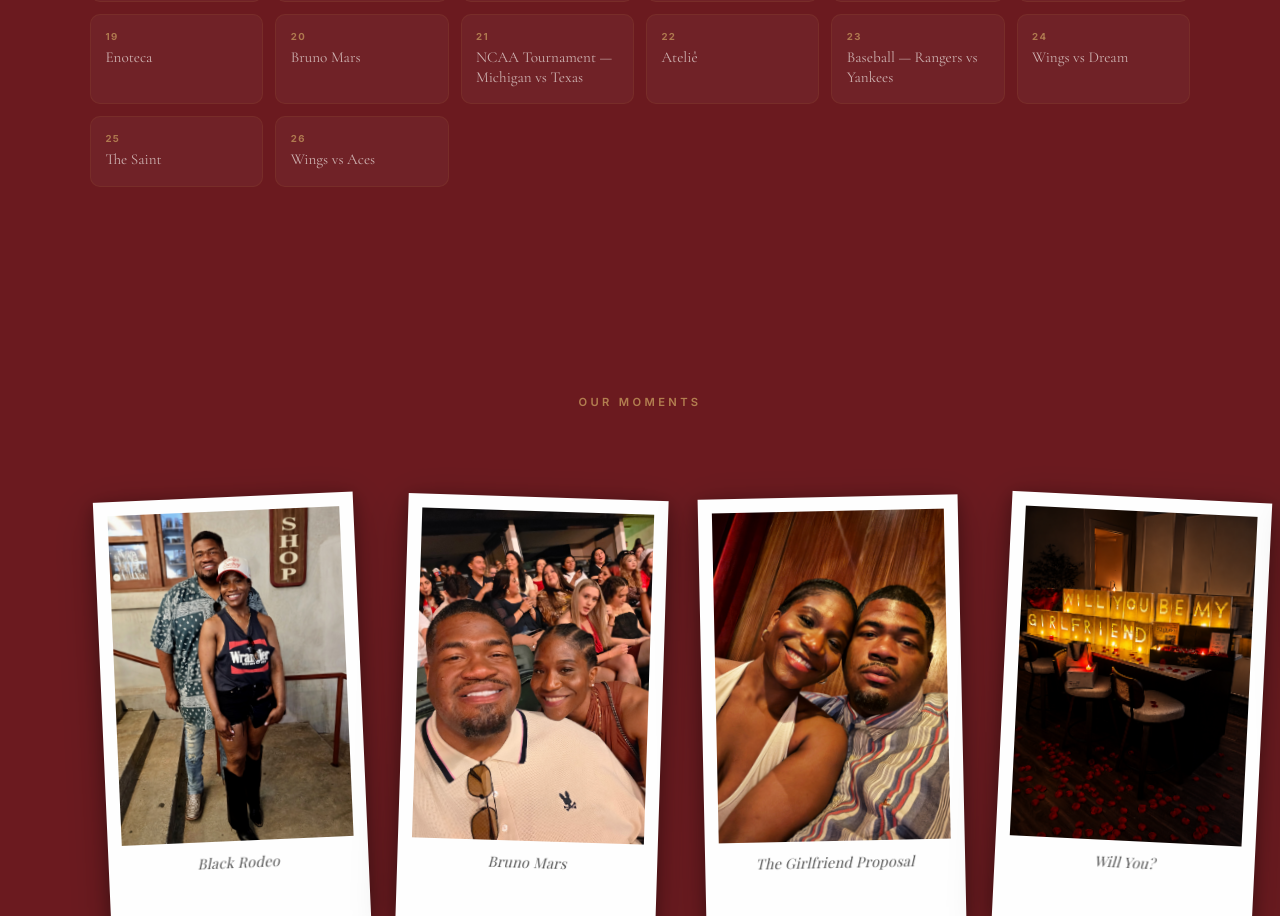
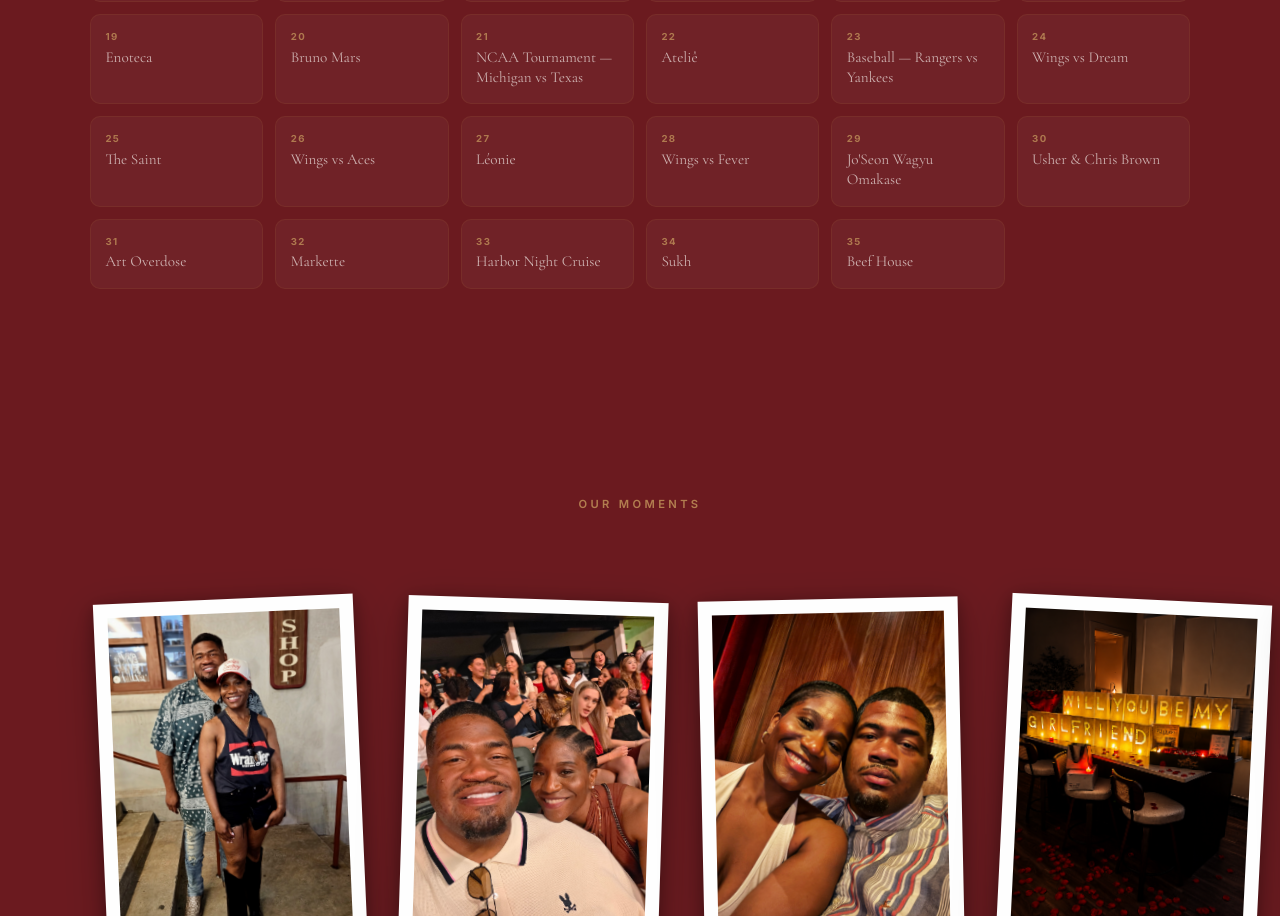
Before and after one commit to 19awburris88/becoming, a React (Vite) app: page / in a window 1280 px wide. Shown: the part 5924-6840 px from the top of the page. Built offline with nearby package versions, Linux system fonts and the light colour scheme; a web font is replaced by a local one.

Commit message:
Add dates 27–35 to Our Story
Co-Authored-By: Claude Opus 5.5 <noreply@anthropic.com>

```diff
--- a/src/data/content.js
+++ b/src/data/content.js
@@ -91,6 +91,15 @@ export const datesArray = [
   { id: 24, name: "Wings vs Dream" },
   { id: 25, name: "The Saint" },
   { id: 26, name: "Wings vs Aces" },
+  { id: 27, name: "Léonie" },
+  { id: 28, name: "Wings vs Fever" },
+  { id: 29, name: "Jo'Seon Wagyu Omakase" },
+  { id: 30, name: "Usher & Chris Brown" },
+  { id: 31, name: "Art Overdose" },
+  { id: 32, name: "Markette" },
+  { id: 33, name: "Harbor Night Cruise" },
+  { id: 34, name: "Sukh" },
+  { id: 35, name: "Beef House" },
 ]
 
 export const lovesCards = [
```
